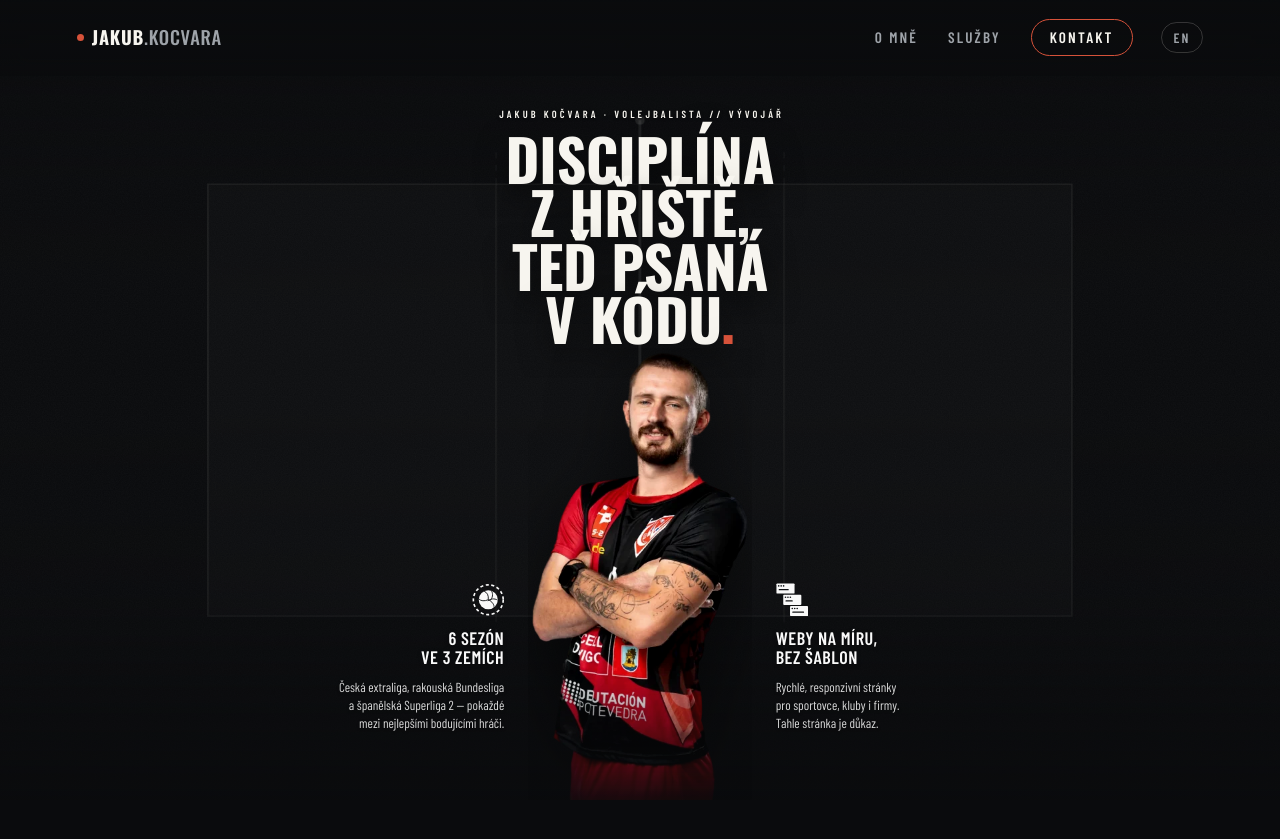
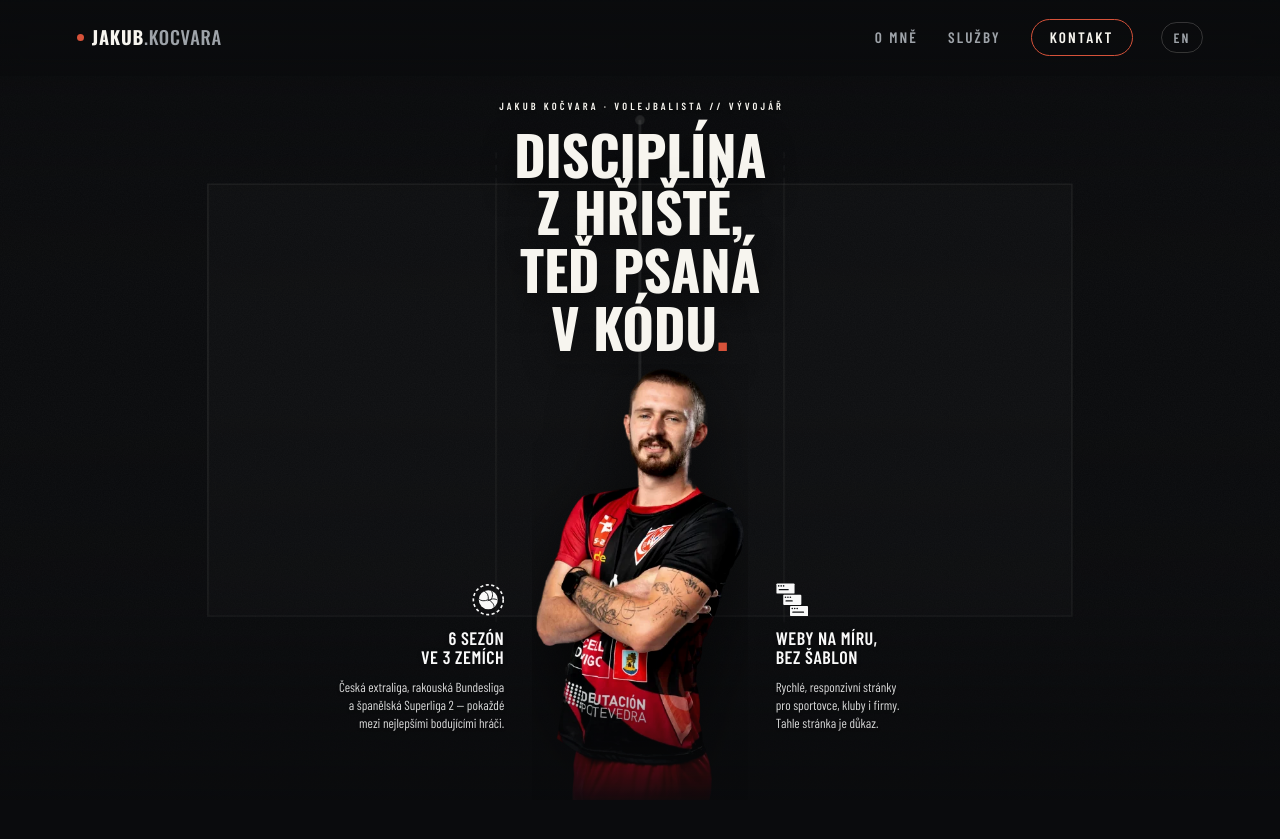
Before and after one commit to Jakubko013/jakubdev, a plain HTML site: page index.html in a window 1280 px wide. Shown: the top 839 px of the page. Drawn offline with nearby package versions, Linux system fonts and the light colour scheme.

Commit message:
Hero: loosen headline leading so Czech diacritics don't collide
At .92 line-height the carons and acutes (Ř, Š, Ě, Ď, Á, Ó) touched the
line above. Raise leading on the hero, page and CTA headlines, and nudge
the headline up and the figure down so they still clear each other.

Co-Authored-By: Claude Opus 5.5 <noreply@anthropic.com>
Claude-Session: https://claude.ai/code/session_01VYf6beQCiPqHJNXGZnFBCX

```diff
--- a/style.css
+++ b/style.css
@@ -200,22 +200,22 @@ button, input, textarea{ font:inherit; color:inherit; }
   top:calc(var(--hdr) + (100% - var(--hdr) - 800 * var(--u)) / 2);
 }
 .hero-photo{
-  position:absolute; left:calc(516 * var(--u)); top:calc(300 * var(--u));
-  width:calc(248 * var(--u)); height:calc(540 * var(--u));
+  position:absolute; left:calc(521 * var(--u)); top:calc(318 * var(--u));
+  width:calc(238 * var(--u)); height:calc(518 * var(--u));
   object-fit:contain; object-position:50% 0;
   filter:contrast(1.04) saturate(.92) drop-shadow(0 18px 36px rgba(0,0,0,.55));
   -webkit-mask-image:linear-gradient(to bottom, #000 66%, transparent 95%);
   mask-image:linear-gradient(to bottom, #000 66%, transparent 95%);
 }
 .h-eyebrow{
-  position:absolute; left:0; top:calc(36 * var(--u)); width:100%;
+  position:absolute; left:0; top:calc(28 * var(--u)); width:100%;
   font:600 calc(11.5 * var(--u))/1 var(--ui);
   letter-spacing:.3em; text-indent:.3em; text-transform:uppercase; text-align:center;
   color:var(--cream); text-shadow:0 1px 3px rgba(0,0,0,.45);
 }
 .h-headline{
-  position:absolute; left:0; top:calc(62 * var(--u)); width:100%;
-  font:700 calc(64 * var(--u))/.92 var(--display);
+  position:absolute; left:0; top:calc(54 * var(--u)); width:100%;
+  font:700 calc(60 * var(--u))/1.06 var(--display);
   letter-spacing:-.005em; text-transform:uppercase; text-align:center;
   color:var(--cream); text-shadow:0 calc(14 * var(--u)) calc(34 * var(--u)) rgba(0,0,0,.5);
 }
@@ -302,7 +302,7 @@ button, input, textarea{ font:inherit; color:inherit; }
 }
 .ph-title{
   margin-top:22px;
-  font:700 clamp(3rem, 8vw, 6.4rem)/.92 var(--display); text-transform:uppercase;
+  font:700 clamp(3rem, 8vw, 6.4rem)/1.04 var(--display); text-transform:uppercase;
   text-shadow:0 14px 34px rgba(0,0,0,.5);
 }
 .ph-title > span{ display:block; }
@@ -498,7 +498,7 @@ button, input, textarea{ font:inherit; color:inherit; }
   content:''; position:absolute; top:0; bottom:0; right:calc(var(--gutter) + 120px); width:1px;
   background:linear-gradient(transparent, var(--line-strong) 30%, var(--line-strong) 70%, transparent);
 }
-.cta-title{ max-width:15ch; margin-top:24px; font:700 clamp(2.4rem, 6vw, 5rem)/.98 var(--display); text-transform:uppercase; }
+.cta-title{ max-width:15ch; margin-top:24px; font:700 clamp(2.4rem, 6vw, 5rem)/1.06 var(--display); text-transform:uppercase; }
 .cta-text{ max-width:52ch; margin-top:24px; color:var(--ink-dim); font-size:1.05rem; }
 .cta-actions{ display:flex; gap:16px; flex-wrap:wrap; margin-top:40px; }
 @media (max-width:880px){ .cta-band{ padding:84px var(--gutter); } .cta-band::before{ display:none; } }
```
